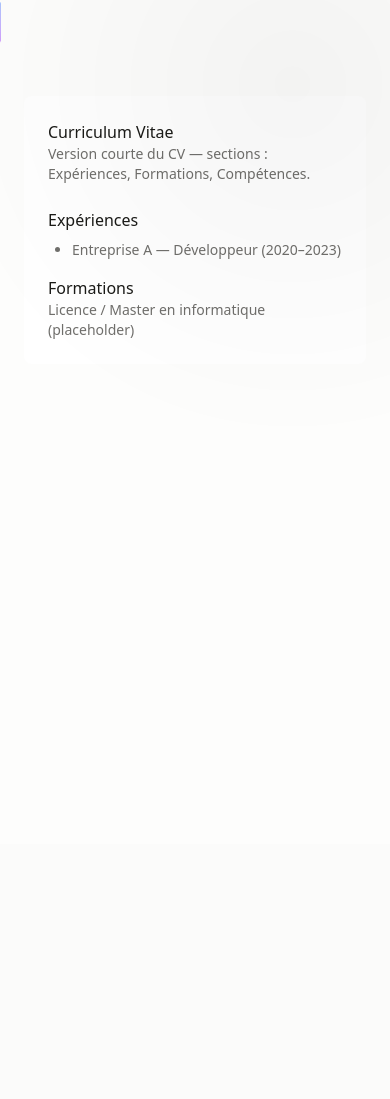
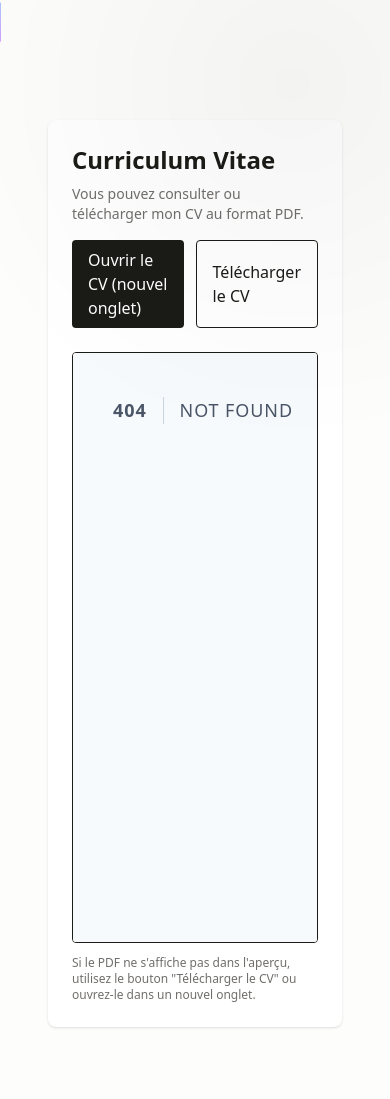
Before and after one commit to JeremyEscassut/portfolio, a Laravel app: page /cv in a window 390 px wide. Before the commit the page ends 339 px from the top, so only its background shows below. Run offline with Laravel 12, Linux system fonts and the light colour scheme; style sheets or scripts are compiled from the project's sources.

Commit message:
Fix: restore CV links and revert temporary /cv-page route; minor layout tweaks

```diff
--- a/resources/views/cv.blade.php
+++ b/resources/views/cv.blade.php
@@ -1,21 +1,24 @@
 @extends('layouts.app')
 
+@section('title', 'Téléchargez le CV ci-dessous')
+
 @section('content')
-<div class="prose lg:prose-lg p-6 bg-white dark:bg-[#161615] rounded-lg">
-    <h1>Curriculum Vitae</h1>
-    <p class="text-sm text-[#706f6c]">Version courte du CV — sections : Expériences, Formations, Compétences.</p>
+<div class="max-w-4xl mx-auto p-6">
+    <div class="bg-white dark:bg-[#161615] rounded-lg shadow p-6">
+        <h1 class="text-2xl font-semibold mb-2">Curriculum Vitae</h1>
+        <p class="text-sm text-[#706f6c] mb-4">Vous pouvez consulter ou télécharger mon CV au format PDF.</p>
 
-    <section class="mt-6">
-        <h2 class="font-medium">Expériences</h2>
-        <ul class="mt-2 list-disc ml-6 text-sm text-[#706f6c]">
-            <li>Entreprise A — Développeur (2020–2023)</li>
-        </ul>
-    </section>
+        <div class="flex gap-3 mb-6">
+            <a href="/cv/jeremy-escassut-v0.1.pdf" target="_blank" rel="noopener noreferrer" class="inline-flex items-center gap-2 px-4 py-2 bg-[#1b1b18] text-white rounded">Ouvrir le CV (nouvel onglet)</a>
+            <a href="/cv/jeremy-escassut-v0.1.pdf" download class="inline-flex items-center gap-2 px-4 py-2 bg-white border rounded">Télécharger le CV</a>
+        </div>
 
-    <section class="mt-4">
-        <h2 class="font-medium">Formations</h2>
-        <p class="text-sm text-[#706f6c]">Licence / Master en informatique (placeholder)</p>
-    </section>
+        <div class="border rounded overflow-hidden" style="height:70vh;">
+            <iframe src="/cv/jeremy-escassut-v0.1.pdf" title="Aperçu du CV" class="w-full h-full" aria-label="Aperçu du CV en PDF"></iframe>
+        </div>
+
+        <p class="text-xs text-[#706f6c] mt-3">Si le PDF ne s'affiche pas dans l'aperçu, utilisez le bouton "Télécharger le CV" ou ouvrez-le dans un nouvel onglet.</p>
+    </div>
 </div>
 
 @endsection
--- a/resources/views/layouts/app.blade.php
+++ b/resources/views/layouts/app.blade.php
@@ -4,7 +4,7 @@
 <head>
     <meta charset="utf-8" />
     <meta name="viewport" content="width=device-width, initial-scale=1" />
-    <title>{{ config('app.name', 'Portfolio') }}</title>
+    <title>@yield('title', config('app.name', 'Portfolio'))</title>
     @vite(['resources/css/app.css', 'resources/js/app.js'])
 </head>
 
```
Also changed, not shown: resources/views/home.blade.php (+15 -5 lines), public/cv/README.md (added), 1 other file.
